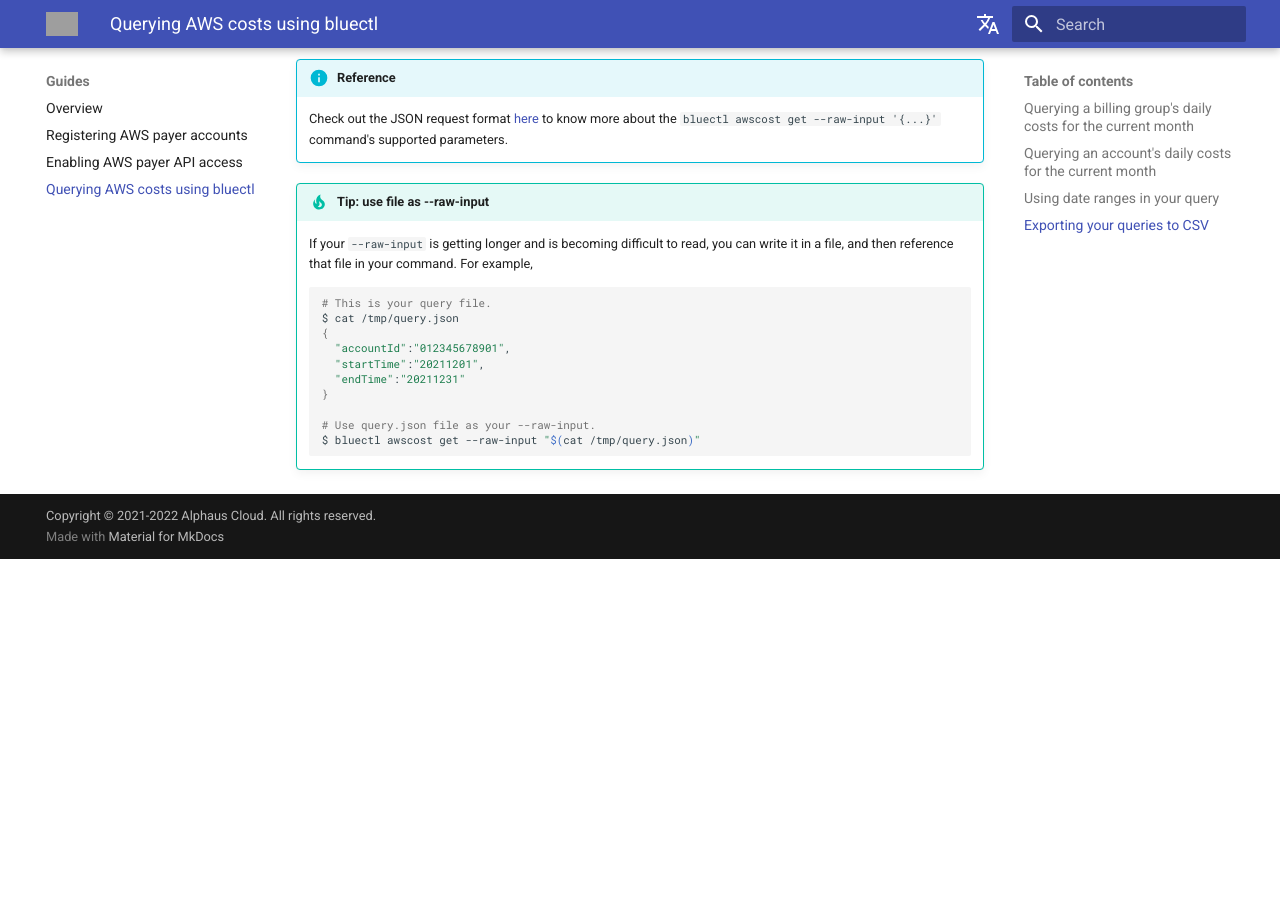
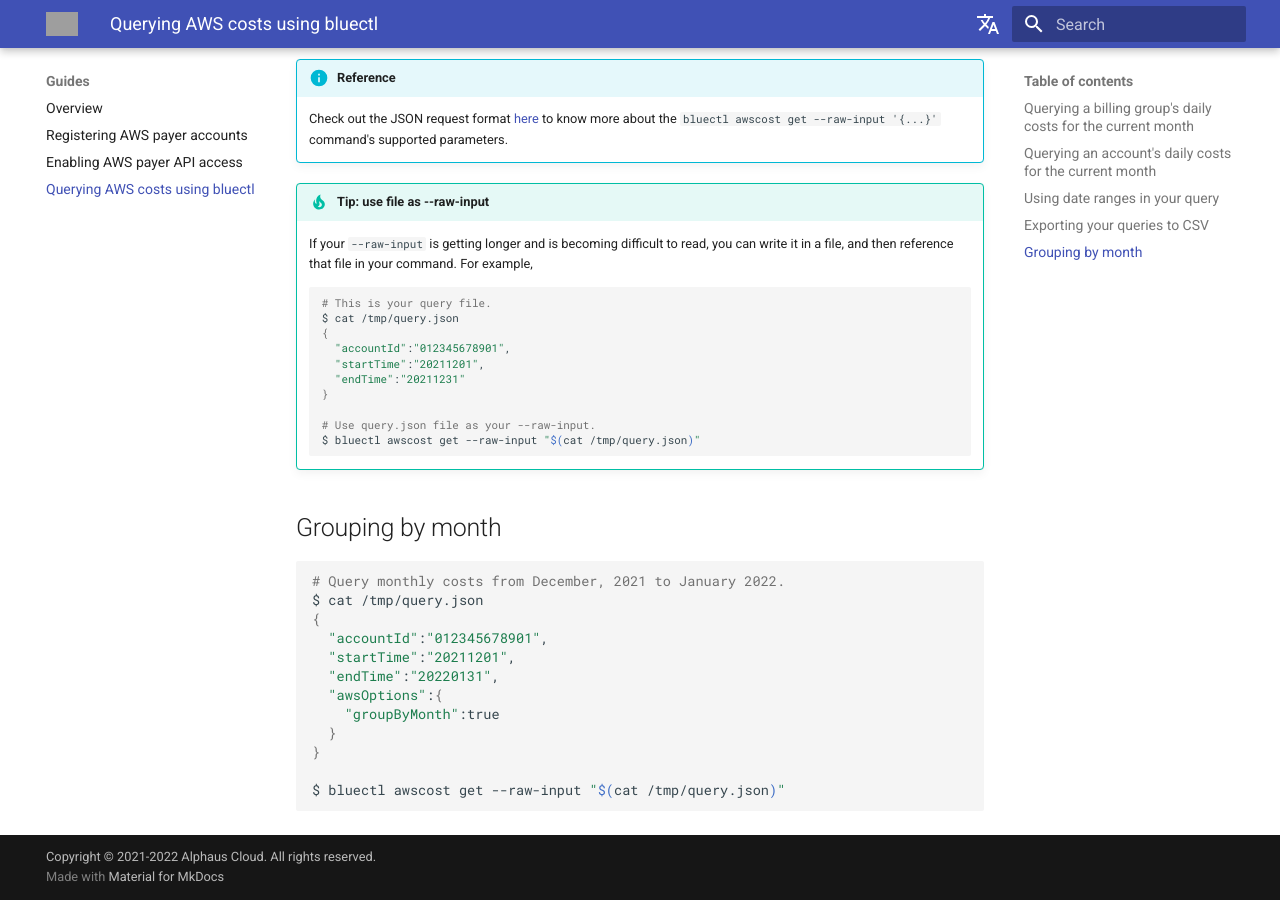
Before and after one commit to alphauslabs/tmpdocs, an MkDocs documentation site: the page built from docs/guides/aws-query-costs.md, in a window 1280 px wide and 900 px high, scrolled down 1131 px. Built offline with MkDocs 1.6.1 and Material for MkDocs 9.7.7, drawn with Linux system fonts in a browser that asks for light colours; comment, search, counter and statistics services are not loaded; before the commit the page ends 1690 px from its top, so only the background shows below that; grey boxes are pictures that could not be loaded.

Commit message:
docs: query costs

````diff
--- a/docs/guides/aws-query-costs.md
+++ b/docs/guides/aws-query-costs.md
@@ -49,3 +49,19 @@ $ bluectl awscost get --raw-input '{"groupId":"abcdef"}' --out /tmp/out.csv
     # Use query.json file as your --raw-input.
     $ bluectl awscost get --raw-input "$(cat /tmp/query.json)"
     ```
+
+## Grouping by month
+```sh
+# Query monthly costs from December, 2021 to January 2022.
+$ cat /tmp/query.json
+{
+  "accountId":"012345678901",
+  "startTime":"20211201",
+  "endTime":"20220131",
+  "awsOptions":{
+    "groupByMonth":true
+  }
+}
+
+$ bluectl awscost get --raw-input "$(cat /tmp/query.json)"
+```
````
